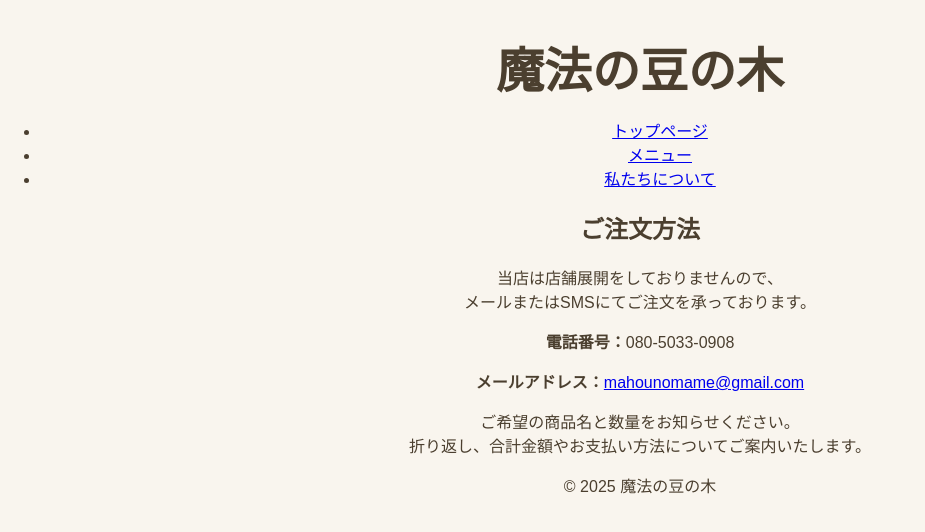
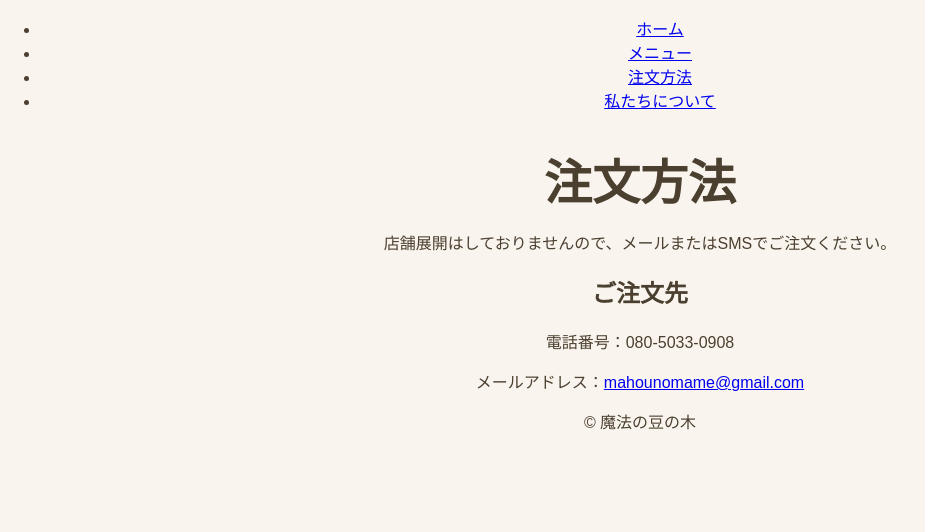
Before and after one commit to mihimaruhime/mahounomamenoki, a plain HTML site: page order.html in a window 1280 px wide. Shown: the whole page, without its empty margins (0-925 px from the left). Drawn offline with Linux system fonts and the light colour scheme.

Commit message:
Update order.html

```diff
--- a/order.html
+++ b/order.html
@@ -2,39 +2,33 @@
 <html lang="ja">
 <head>
   <meta charset="UTF-8">
-  <title>注文方法 - 魔法の豆の木</title>
+  <title>魔法の豆の木 - 注文方法</title>
   <link rel="stylesheet" href="style.css">
 </head>
-
 <body>
   <header>
-    <h1>魔法の豆の木</h1>
     <nav>
       <ul>
-        <li><a href="index.html">トップページ</a></li>
+        <li><a href="index.html">ホーム</a></li>
         <li><a href="menu.html">メニュー</a></li>
+        <li><a href="order.html">注文方法</a></li>
         <li><a href="about.html">私たちについて</a></li>
       </ul>
     </nav>
   </header>
 
   <main>
-    <section class="order">
-      <h2>ご注文方法</h2>
-
-      <p>当店は店舗展開をしておりませんので、<br>メールまたはSMSにてご注文を承っております。</p>
-
-      <div class="contact">
-        <p><strong>電話番号：</strong>080-5033-0908</p>
-        <p><strong>メールアドレス：</strong><a href="mailto:mahounomame@gmail.com">mahounomame@gmail.com</a></p>
-      </div>
-
-      <p>ご希望の商品名と数量をお知らせください。<br>折り返し、合計金額やお支払い方法についてご案内いたします。</p>
+    <h1>注文方法</h1>
+    <section>
+      <p>店舗展開はしておりませんので、メールまたはSMSでご注文ください。</p>
+      <h2>ご注文先</h2>
+      <p>電話番号：080-5033-0908</p>
+      <p>メールアドレス：<a href="mailto:mahounomame@gmail.com">mahounomame@gmail.com</a></p>
     </section>
   </main>
 
   <footer>
-    <p>&copy; 2025 魔法の豆の木</p>
+    <p>&copy; 魔法の豆の木</p>
   </footer>
 </body>
 </html>
```
